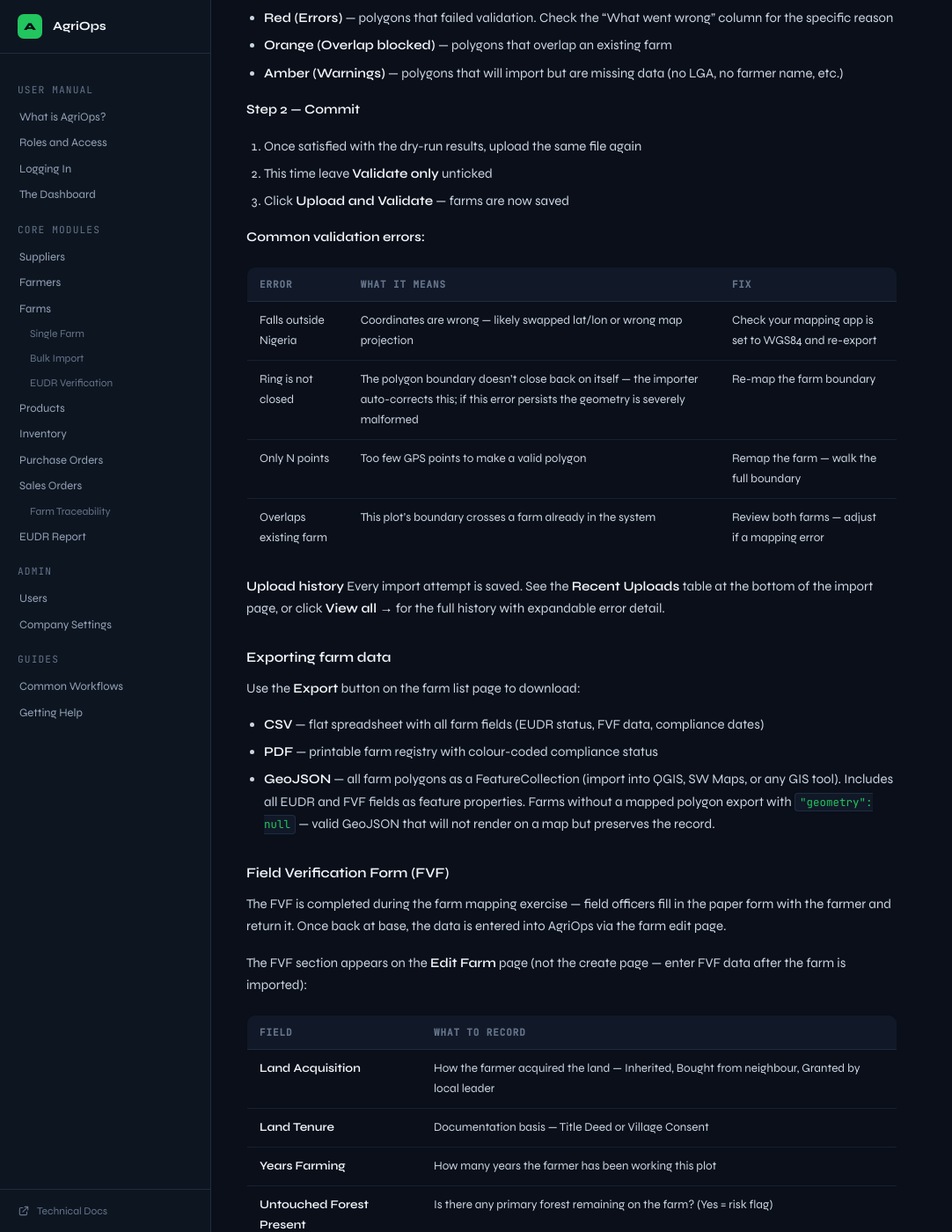
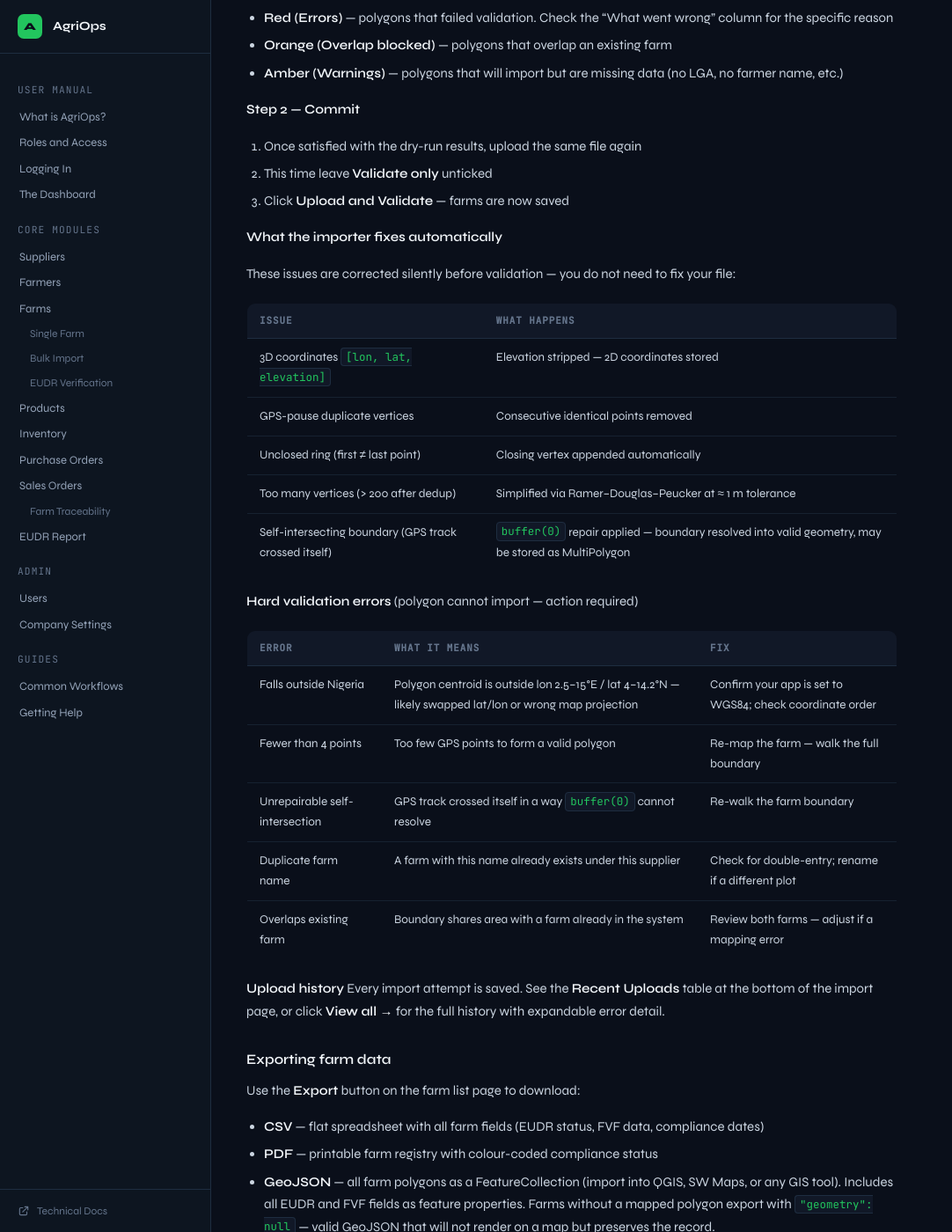
Before and after one commit to Sirleroy/agri_ops, a Jekyll site: the page built from docs/user-manual.md, in a window 1280 px wide and 1400 px high, scrolled down 4276 px. Shown: the whole window at 88% size, without its empty margins (0-1082 px from the left). Built offline with Jekyll 4.4.1, drawn with Linux system fonts in a browser that asks for light colours.

Commit message:
docs: document polygon validation thresholds and auto-repair pipeline
user-manual.md:
- Split "Common validation errors" into two explicit sections:
  "What the importer fixes automatically" (5 silent corrections) and
  "Hard validation errors" (5 rejection conditions with fix guidance)
- Added buffer(0) self-intersection repair and MultiPolygon output note

compliance-module.md:
- Geolocation field note updated to include MultiPolygon and drop
  SW Maps-specific source app reference
- Dry-run upload step updated to describe the full normalisation
  pipeline (Z-strip, dedup, close, simplify, buffer(0) repair)

ROADMAP.md:
- Phase 4.10: added self-intersection auto-repair bullet with root cause
  explanation (dead code bug) and real-world confirmation

Co-Authored-By: Claude Sonnet 4.6 <noreply@anthropic.com>

```diff
--- a/docs/user-manual.md
+++ b/docs/user-manual.md
@@ -143,14 +143,27 @@ Review the results:
 2. This time leave **Validate only** unticked
 3. Click **Upload and Validate** — farms are now saved
 
-**Common validation errors:**
+**What the importer fixes automatically**
+
+These issues are corrected silently before validation — you do not need to fix your file:
+
+| Issue | What happens |
+|---|---|
+| 3D coordinates `[lon, lat, elevation]` | Elevation stripped — 2D coordinates stored |
+| GPS-pause duplicate vertices | Consecutive identical points removed |
+| Unclosed ring (first ≠ last point) | Closing vertex appended automatically |
+| Too many vertices (> 200 after dedup) | Simplified via Ramer–Douglas–Peucker at ≈ 1 m tolerance |
+| Self-intersecting boundary (GPS track crossed itself) | `buffer(0)` repair applied — boundary resolved into valid geometry, may be stored as MultiPolygon |
+
+**Hard validation errors** (polygon cannot import — action required)
 
 | Error | What it means | Fix |
 |---|---|---|
-| Falls outside Nigeria | Coordinates are wrong — likely swapped lat/lon or wrong map projection | Check your mapping app is set to WGS84 and re-export |
-| Ring is not closed | The polygon boundary doesn't close back on itself — the importer auto-corrects this; if this error persists the geometry is severely malformed | Re-map the farm boundary |
-| Only N points | Too few GPS points to make a valid polygon | Remap the farm — walk the full boundary |
-| Overlaps existing farm | This plot's boundary crosses a farm already in the system | Review both farms — adjust if a mapping error |
+| Falls outside Nigeria | Polygon centroid is outside lon 2.5–15°E / lat 4–14.2°N — likely swapped lat/lon or wrong map projection | Confirm your app is set to WGS84; check coordinate order |
+| Fewer than 4 points | Too few GPS points to form a valid polygon | Re-map the farm — walk the full boundary |
+| Unrepairable self-intersection | GPS track crossed itself in a way `buffer(0)` cannot resolve | Re-walk the farm boundary |
+| Duplicate farm name | A farm with this name already exists under this supplier | Check for double-entry; rename if a different plot |
+| Overlaps existing farm | Boundary shares area with a farm already in the system | Review both farms — adjust if a mapping error |
 
 **Upload history**
 Every import attempt is saved. See the **Recent Uploads** table at the bottom of the import page, or click **View all →** for the full history with expandable error detail.
```
Also changed, not shown: docs/ROADMAP.md (+1 -0 lines), docs/design/compliance-module.md (+3 -3 lines).
